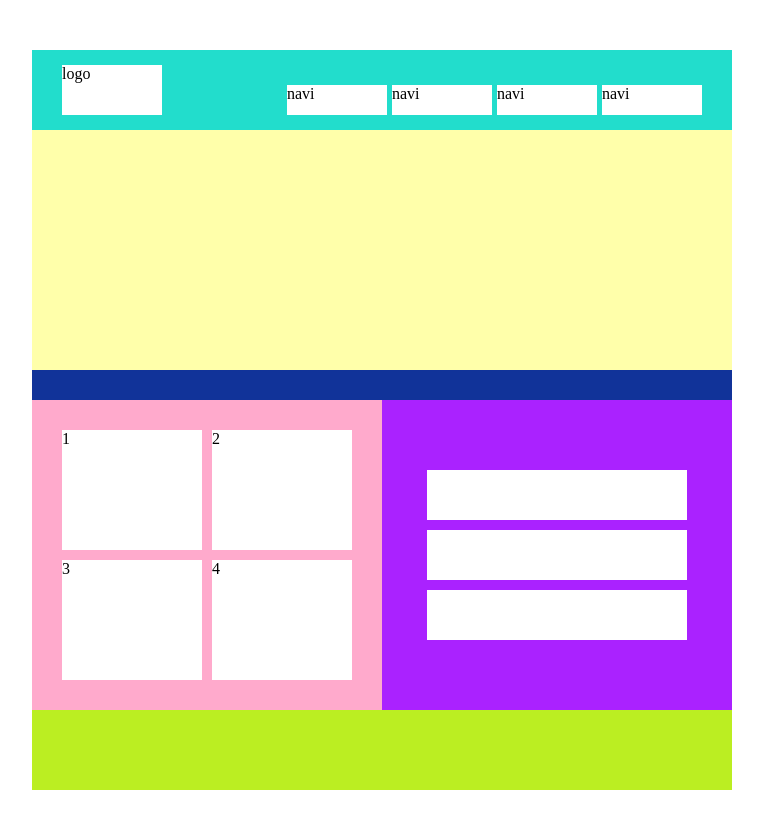
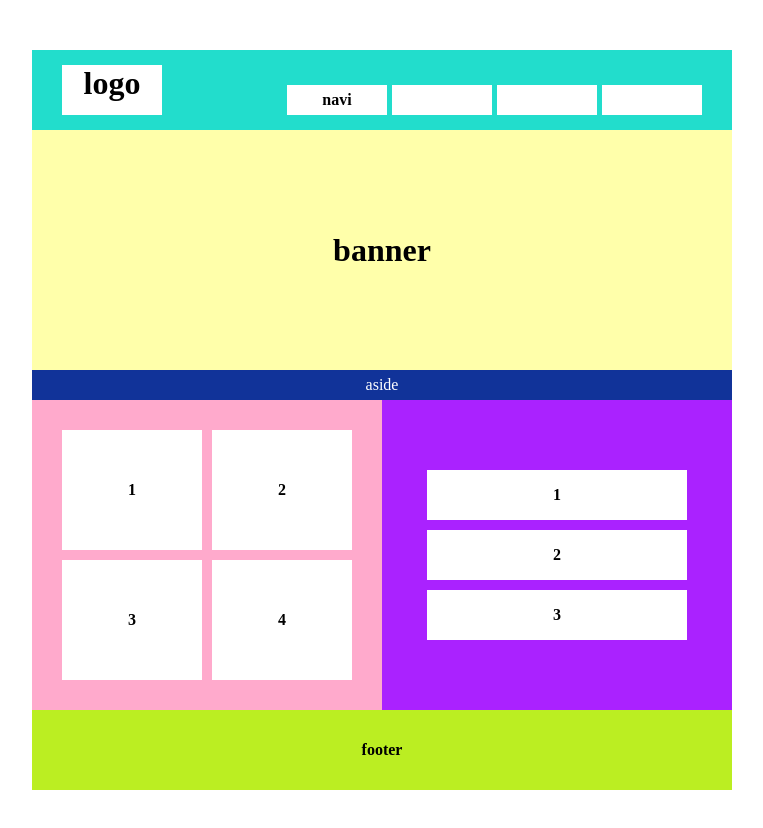
Before and after one commit to xoyoung/xoxostudy, a plain HTML site: page html/layout_03.html in a window 1280 px wide. Shown: the whole page, without its empty margins (258-1021 px from the left). Drawn offline with Linux system fonts and the light colour scheme.

Commit message:
180515_homework

```diff
--- a/css/src/layout_03.css
+++ b/css/src/layout_03.css
@@ -12,32 +12,38 @@ a {text-decoration: none; color: inherit;}
 
 #wrap {width: 700px; height: auto; margin: 50px auto;}
 #wrap > div {width: 100%;}
-	#header {height: 80px; background-color: #2dc;}
-	#header > div {}
-		.logo {width: 100px; height: 50px; background-color: #fff; float: left; margin: 15px 30px;}
-		#naviBox {width: 415px; height: 30px; background-color: rgba(0,0,0,0); float: right;
-			margin-top: 35px; margin-right: 30px; margin-bottom: 15px;}
-		#naviBox > div {width: 100px; height: 30px; background-color: #fff; float: left;}
-			.navi01 {margin-right: 5px;}
-			.navi02 {margin-right: 5px;}
-			.navi03 {margin-right: 5px;}
-			.navi04 {}
+	#header {height: 80px; background-color: #2dc; padding: 15px 30px; box-sizing: border-box;}
+	#header ul {width: 415px; height: 30px; float: right; padding-top: 20px;}
+	#header li {width: 100px; height: 30px; background-color: #fff;
+			float: left; margin-right: 5px;}
+	#header li:last-child {margin-right:0;}
+	#header li:first-child {text-align: center; line-height: 30px; font-weight: bold;}
 
-	#banner {height: 240px; background-color: #ffa;}
-	#aside {height: 30px; background-color: #139;}
+		.logo {width: 100px; height: 50px; background-color: #fff; float: left;
+			text-align: center; font-size: 2rem; font-weight: bold;}
+
+
+
+	#banner {height: 240px; background-color: #ffa; text-align: center;
+		font-size: 2rem; font-weight: bold; line-height: 240px;}
+	#aside {height: 30px; background-color: #139; text-align: center; color: #fff;
+	 line-height: 30px;}
 
 	#content {height: 310px;}
 	#content > div {width: 350px; height: 310px; float: left;}
 	 .eventBox01 {background-color: #fac;}
 	 .eventBox01 > ul {width: 300px; height: 260px; margin: 25px;}
 	 .eventBox01 > ul > li {width: 140px; height: 120px; float: left; margin: 5px;
-	  background-color: #fff;}
+	  background-color: #fff; text-align: center; font-size: 1rem; font-weight: bold;
+	  line-height: 120px;}
 
 	 .eventBox02 {background-color: #a2f; box-sizing: border-box; padding: 70px 45px;}
 
-	 .eventBox02  div {width:100%; height: 50px; margin-bottom: 10px; background-color: #fff;}
+	 .eventBox02  div {width:100%; height: 50px; margin-bottom: 10px; background-color: #fff;
+	 	text-align: center; line-height: 50px; font-weight: bold;}
 	 .eventBox02  div:last-of-type {margin-bottom:0}
 	 /* last-of-type의 쓰임새 알기*/
 
 
-	#footer {height: 80px; background-color: #be2;}
+	#footer {height: 80px; background-color: #be2; text-align: center; line-height: 80px;
+		font-weight: bold;}
--- a/html/layout_03.html
+++ b/html/layout_03.html
@@ -12,18 +12,18 @@
 	<div id="wrap">
 		<div id="header" class="clearfix">
 			<div class="logo">logo</div>
-			<div id="naviBox" class="clearfix">
-				<div class="navi01">navi</div>
-				<div class="navi02">navi</div>
-				<div class="navi03">navi</div>
-				<div class="navi04">navi</div>
-			</div>
+			<ul class="clearfix">
+				<li>navi</li>
+				<li></li>
+				<li></li>
+				<li></li>
+			</ul>
 		</div>
-		<div id="banner"></div>
-		<div id="aside"></div>
+		<div id="banner">banner</div>
+		<div id="aside">aside</div>
 		<div id="content" class="clearfix">
-			<div class="eventBox01 clearfix">
-			    <ul>
+			<div class="eventBox01">
+			    <ul class="clearfix">
 			    	<li>1</li>
 			    	<li>2</li>
 			    	<li>3</li>
@@ -32,13 +32,13 @@
 			</div>
 			<div class="eventBox02">
 				<!-- <div class="box"> -->
-					<div></div>
-					<div></div>
-					<div></div>
+					<div>1</div>
+					<div>2</div>
+					<div>3</div>
 				<!-- </div> -->
 			</div>
 		</div>
-		<div id="footer"></div>
+		<div id="footer">footer</div>
 	</div>
 
 </body>
```
